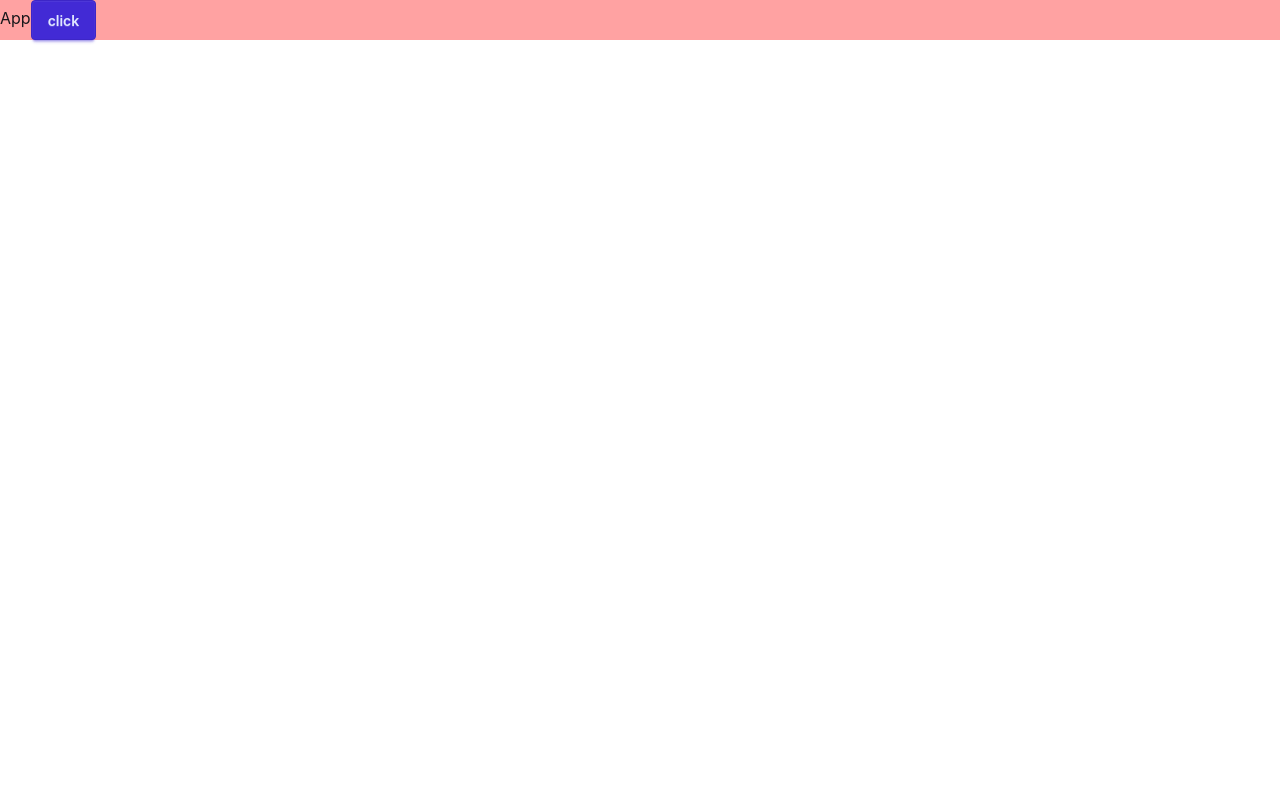
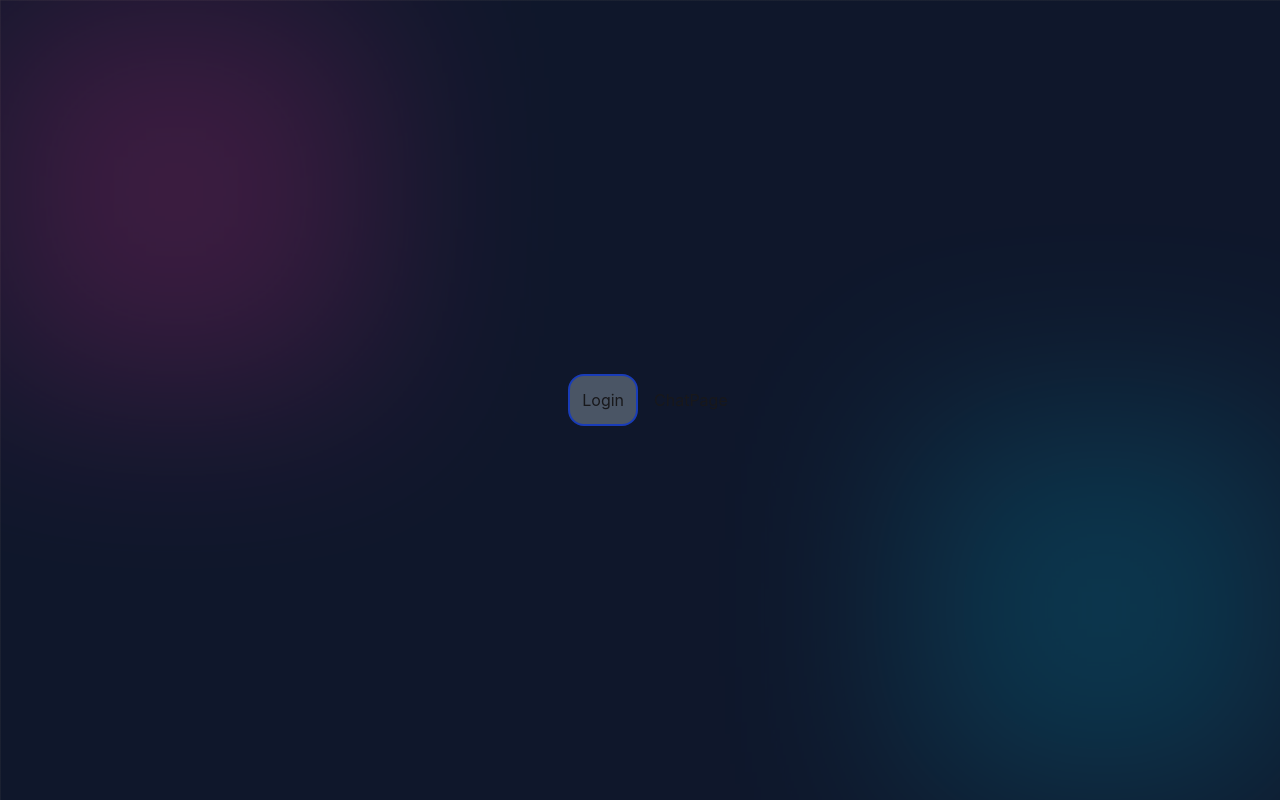
Before and after one commit to MohdZain49/Chat-App, a React (Vite) app in the folder frontend/: page / in a window 1280 px wide. Built offline with nearby package versions, Linux system fonts and the light colour scheme.

Commit message:
implement routing, axios and zustand setup

```diff
--- a/frontend/package.json
+++ b/frontend/package.json
@@ -11,10 +11,12 @@
   },
   "dependencies": {
     "@tailwindcss/vite": "^4.2.1",
+    "axios": "^1.13.6",
     "react": "^19.1.1",
     "react-dom": "^19.1.1",
     "react-router": "^7.13.1",
-    "tailwindcss": "^4.2.1"
+    "tailwindcss": "^4.2.1",
+    "zustand": "^5.0.12"
   },
   "devDependencies": {
     "@eslint/js": "^9.35.0",
--- a/frontend/src/App.jsx
+++ b/frontend/src/App.jsx
@@ -1,10 +1,30 @@
 import React from "react";
+import { Routes, Route } from "react-router";
+import ChatPage from "./pages/ChatPage.jsx";
+import SignUpPage from "./pages/SignUpPage.jsx";
+import LoginPage from "./pages/LoginPage.jsx";
+import useAuthStore from "./store/useAuthStore.js";
 
 function App() {
+  const { authUser, isLoding, isLoggedIn, login } = useAuthStore();
+
+  console.log("name", authUser);
+  console.log("lodding : ", isLoding);
+  console.log("isloggedIn : ", isLoggedIn)
+
   return (
-    <div className="bg-red-300">
-      App
-      <button className="btn btn-primary">click</button>
+    <div className="min-h-screen bg-slate-900 relative flex items-center justify-center p-4 overflow-hidden">
+      {/* DECORATORS - GRID BG & GLOW SHAPES */}
+      <div className="absolute inset-0 bg-[linear-gradient(to_right,#4f4f4f2e_1px,transparent_1px),linear-gradient(to_bottom,#4f4f4f2e_1px,transparent_1px)] bg-size[14px_24px]" />
+      <div className="absolute top-0 -left-4 size-96 bg-pink-500 opacity-20 blur-[100px]" />
+      <div className="absolute bottom-0 -right-4 size-96 bg-cyan-500 opacity-20 blur-[100px]" />
+
+      <button onClick={login} className="z-10 bg-gray-600 p-3 m-4 border-2 border-blue-800 rounded-2xl" >Login</button>
+      <Routes>
+        <Route path={"/"} element={<ChatPage />} />
+        <Route path={"/signup"} element={<SignUpPage />} />
+        <Route path={"/login"} element={<LoginPage />} />
+      </Routes>
     </div>
   );
 }
--- /dev/null
+++ b/frontend/src/lib/axios.js
@@ -0,0 +1,11 @@
+import axios from "axios";
+
+const axiosInstance = axios.create({
+  baseURL:
+    import.meta.env.MODE === "development"
+      ? "http://localhost:3000/api"
+      : "/api",
+  withCredentials: true,
+});
+
+export default axiosInstance;
--- /dev/null
+++ b/frontend/src/pages/ChatPage.jsx
@@ -0,0 +1,9 @@
+import React from 'react'
+
+function ChatPage() {
+  return (
+    <div>ChatPage</div>
+  )
+}
+
+export default ChatPage
--- /dev/null
+++ b/frontend/src/pages/LoginPage.jsx
@@ -0,0 +1,9 @@
+import React from 'react'
+
+function LoginPage() {
+  return (
+    <div>LoginPage</div>
+  )
+}
+
+export default LoginPage
--- /dev/null
+++ b/frontend/src/pages/SignUpPage.jsx
@@ -0,0 +1,9 @@
+import React from 'react'
+
+function SignUpPage() {
+  return (
+    <div>SignUpPage</div>
+  )
+}
+
+export default SignUpPage
--- /dev/null
+++ b/frontend/src/store/useAuthStore.js
@@ -0,0 +1,14 @@
+import { create } from "zustand";
+
+const useAuthStore = create((set) => ({
+  authUser: { _id: "2a3238kse134", name: "Mohd Zain", age: 24 },
+  isLoding: true,
+  isLoggedIn: false,
+
+  login: () => {
+    console.log("user logged in successfully");
+    set({ isLoggedIn: true, isLoding: false });
+  },
+}));
+
+export default useAuthStore;
```
Also changed, not shown: 1 other file (tests, documents, lock files or other folders).
